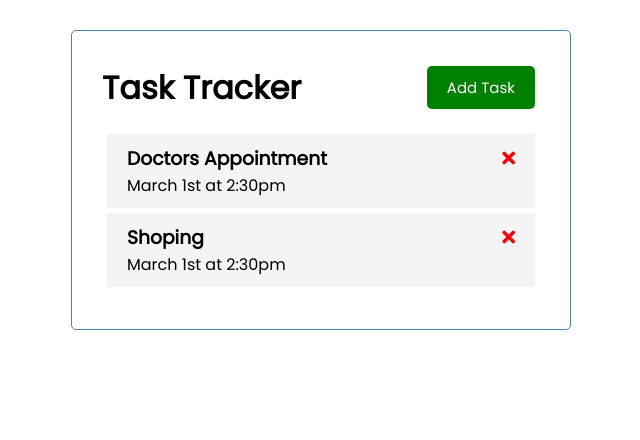
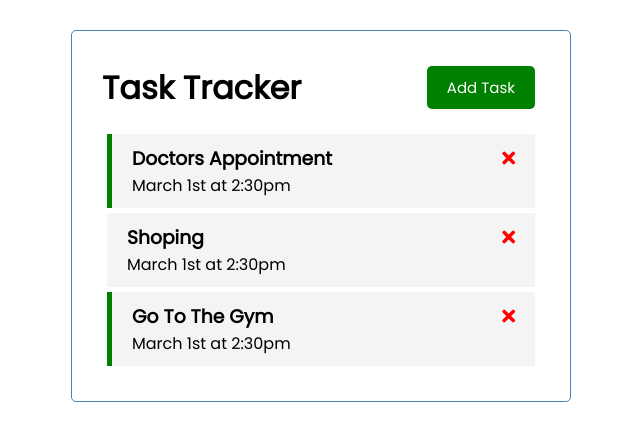
Before and after one commit to IRSAGE/Task-Tracker, a Vue app: page / in a window 1280 px wide. Shown: the top 440 px of the page, without its empty margins (319-959 px from the left). Built offline with nearby package versions, Linux system fonts and the light colour scheme.

Commit message:
Dynamic Classes

```diff
--- a/src/App.vue
+++ b/src/App.vue
@@ -31,6 +31,12 @@ export default {
       {
         id: 2,
         text: "Shoping",
+        day: 'March 1st at 2:30pm',
+        reminder: false
+      },
+      {
+        id: 3,
+        text: "Go To The Gym",
         day: 'March 1st at 2:30pm',
         reminder: true
       }
--- a/src/components/Task.vue
+++ b/src/components/Task.vue
@@ -1,5 +1,5 @@
 <template>
-    <div class="task">
+    <div :class="[task.reminder ? 'reminder' : '', 'task']">
         <h3>
             {{ task.text }}
             <i class="fas fa-times"></i>
```
